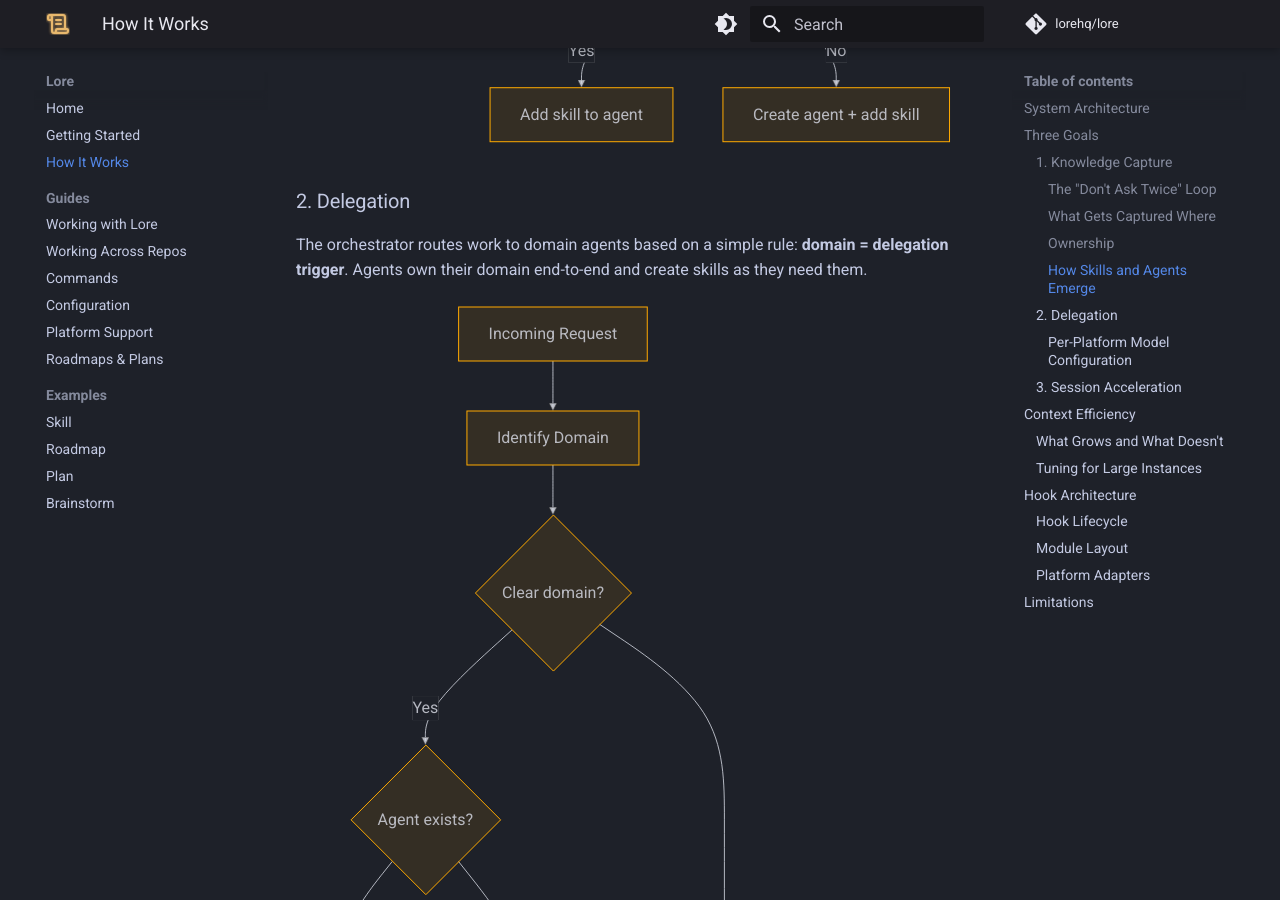
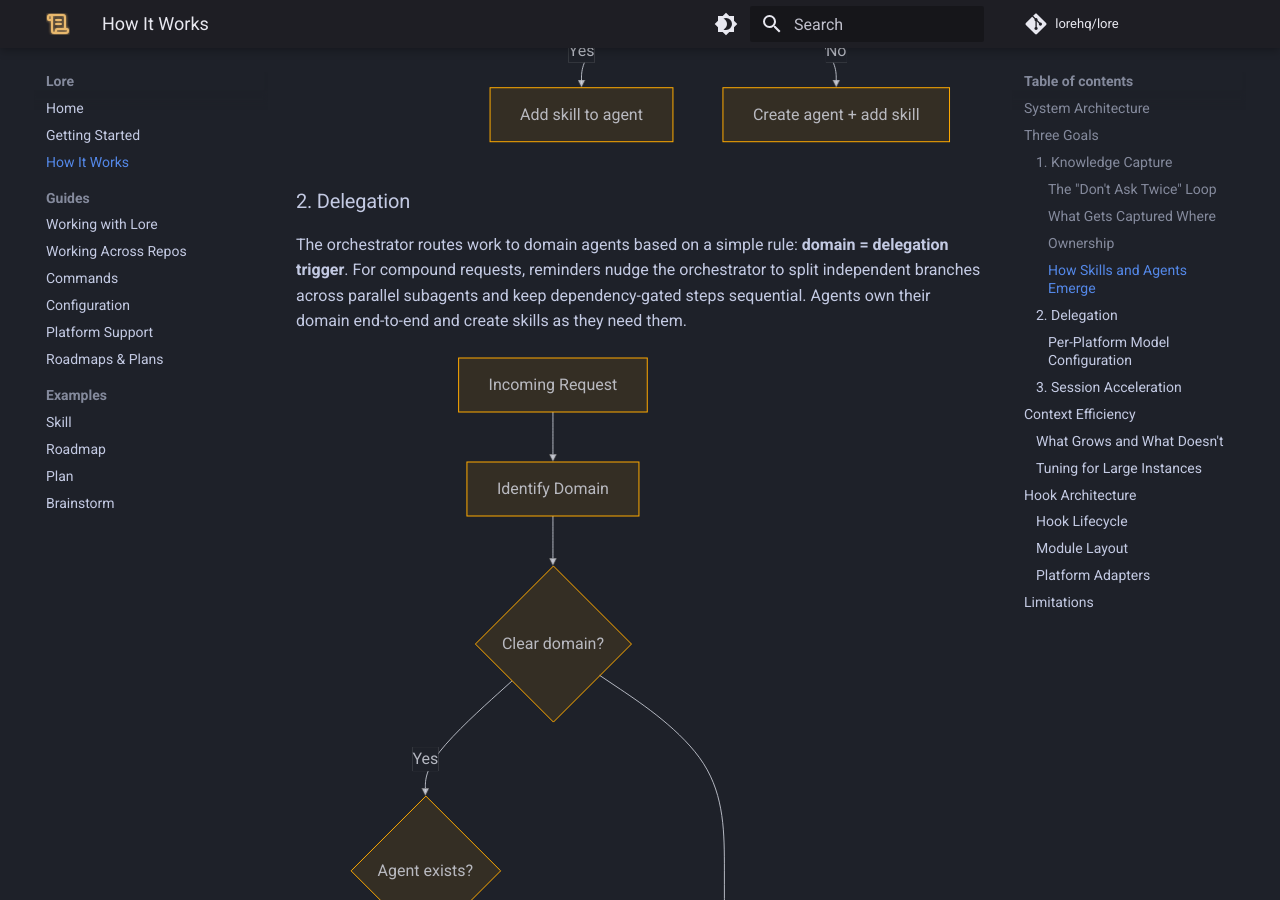
Before and after one commit to lorehq/lore-docs, an MkDocs documentation site: the page built from docs/how-it-works.md, in a window 1280 px wide and 900 px high, scrolled down 4388 px. Built offline with MkDocs 1.6.1 and Material for MkDocs 9.7.7, drawn with Linux system fonts in a browser that asks for light colours; comment, search, counter and statistics services are not loaded; some of the changed text lies outside the part shown.

Commit message:
Document parallel subagent planning in delegation reminders

````diff
--- a/docs/how-it-works.md
+++ b/docs/how-it-works.md
@@ -109,7 +109,7 @@ flowchart TD
 
 ### 2. Delegation
 
-The orchestrator routes work to domain agents based on a simple rule: **domain = delegation trigger**. Agents own their domain end-to-end and create skills as they need them.
+The orchestrator routes work to domain agents based on a simple rule: **domain = delegation trigger**. For compound requests, reminders nudge the orchestrator to split independent branches across parallel subagents and keep dependency-gated steps sequential. Agents own their domain end-to-end and create skills as they need them.
 
 ```mermaid
 flowchart TD
@@ -194,7 +194,7 @@ A persistent knowledge base needs to be *available* every session without being
 | Session start: conventions | Coding and docs standards from `docs/context/conventions/` — injected every session |
 | Session start: knowledge map | Directory tree of docs/, skills/, and agents/ — structure at a glance |
 | Session start: local memory | Scratch notes from `MEMORY.local.md` (gitignored) — included when non-empty |
-| Per-prompt reinforcement | Delegation reminder + task-list guidance (every prompt) |
+| Per-prompt reinforcement | Delegation reminder + task-list guidance + parallelization nudge (every prompt) |
 | Post-tool-use reinforcement | Capture reminders with escalating urgency (after bash commands and file edits) |
 | Skills and docs | Loaded on-demand when invoked or needed |
 
````
Also changed, not shown: other parts of docs/how-it-works.md (+1 -1 lines), docs/guides/commands.md (+2 -0 lines), docs/guides/interaction.md (+1 -0 lines), docs/guides/platform-support.md (+1 -1 lines).
